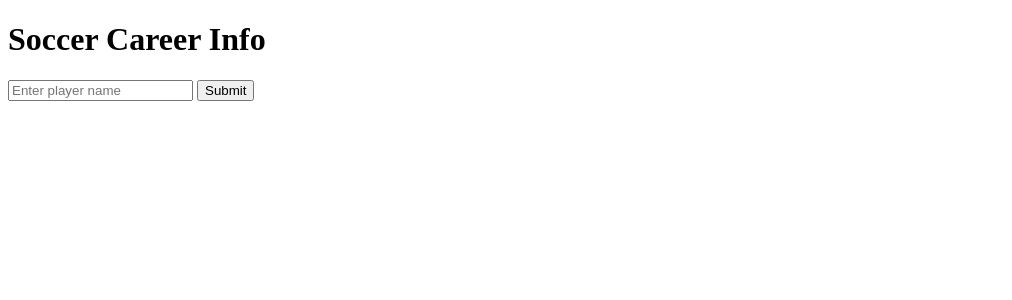
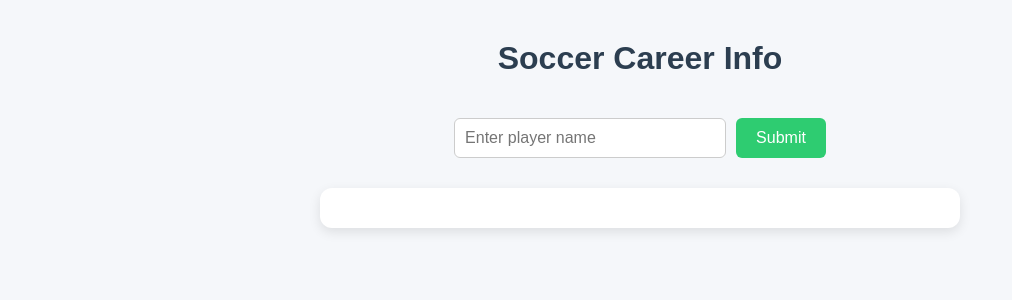
Before and after one commit to akhilbhat-prog/projectFootball, a Flask app: page / in a window 1280 px wide. Shown: the top 300 px of the page, without its empty margins (0-1012 px from the left). Run offline with Flask 3, Linux system fonts and the light colour scheme.

Commit message:
Updated code with better styling.

```diff
--- a/football_agent.py
+++ b/football_agent.py
@@ -21,6 +21,7 @@ class PlayerSummary(BaseModel):
     stats: Dict[str, int] = Field(
         description="Overall stats like games, goals and assists"
     )
+    image_url: str = Field(description="A URL to an image of the player")
 
 
 output_parser = PydanticOutputParser(pydantic_object=PlayerSummary)
@@ -53,7 +54,7 @@ extract a structured summary of their career in this format:
 
 {format_instructions}
 
-Only output valid JSON. Do not explain."""
+Only output valid JSON. Do not explain. Include a link to a good photo of the player as 'image_url'."""
 
 react_prompt = hub.pull("hwchase17/react")
 
--- a/templates/index.html
+++ b/templates/index.html
@@ -4,12 +4,90 @@
   <meta charset="UTF-8">
   <title>Soccer Player Agent</title>
   <style>
+    body {
+      font-family: Arial, sans-serif;
+      background: #f5f7fa;
+      color: #333;
+      margin: 0;
+      padding: 0;
+      display: flex;
+      flex-direction: column;
+      align-items: center;
+    }
+
+    h1 {
+      margin-top: 40px;
+      color: #2c3e50;
+    }
+
+    form {
+      margin-top: 20px;
+      display: flex;
+      gap: 10px;
+    }
+
+    input[type="text"] {
+      padding: 10px;
+      font-size: 16px;
+      border-radius: 6px;
+      border: 1px solid #ccc;
+      width: 250px;
+    }
+
+    button {
+      padding: 10px 20px;
+      background-color: #2ecc71;
+      color: white;
+      font-size: 16px;
+      border: none;
+      border-radius: 6px;
+      cursor: pointer;
+      transition: background 0.3s ease;
+    }
+
+    button:hover {
+      background-color: #27ae60;
+    }
+
+    #output {
+      margin-top: 30px;
+      padding: 20px;
+      background: white;
+      box-shadow: 0 4px 12px rgba(0, 0, 0, 0.1);
+      border-radius: 12px;
+      max-width: 600px;
+      width: 90%;
+      text-align: center;
+    }
+
     .circle-pic {
       width: 150px;
       height: 150px;
       border-radius: 50%;
       object-fit: cover;
-      box-shadow: 0 0 10px rgba(0,0,0,0.2);
+      box-shadow: 0 0 10px rgba(0,0,0,0.15);
+      margin-bottom: 15px;
+    }
+
+    h2, h3 {
+      color: #34495e;
+      margin-bottom: 10px;
+    }
+
+    ul {
+      list-style: none;
+      padding: 0;
+      text-align: left;
+      margin-bottom: 20px;
+    }
+
+    li {
+      padding: 5px 0;
+      border-bottom: 1px solid #eee;
+    }
+
+    p {
+      margin: 10px 0 20px;
     }
   </style>
 </head>
@@ -20,7 +98,7 @@
     <button type="submit">Submit</button>
   </form>
 
-  <div id="output" style="margin-top: 20px;"></div>
+  <div id="output"></div>
 
   <script>
     const form = document.getElementById("player-form");
@@ -38,15 +116,31 @@
       if (data.error) {
         outputDiv.innerHTML = `<p style="color: red;">${data.error}</p>`;
       } else {
+        const imageUrl = data.image_url && data.image_url.trim() !== ""
+          ? data.image_url
+          : "https://via.placeholder.com/150?text=No+Image";
+
+        const summary = data.summary || "No summary available.";
+        const clubs = Array.isArray(data.clubs) && data.clubs.length
+          ? data.clubs.map(c => `<li>${c}</li>`).join("")
+          : "<li>No clubs available.</li>";
+        const achievements = Array.isArray(data.achievements) && data.achievements.length
+          ? data.achievements.map(a => `<li>${a}</li>`).join("")
+          : "<li>No achievements available.</li>";
+        const stats = data.stats && Object.keys(data.stats).length
+          ? Object.entries(data.stats).map(([k, v]) => `<li>${k}: ${v}</li>`).join("")
+          : "<li>No stats available.</li>";
+
         outputDiv.innerHTML = `
           <h2>Summary</h2>
-          <p>${data.summary}</p>
+          <img src="${imageUrl}" alt="${formData.get("player")}" class="circle-pic" />
+          <p>${summary}</p>
           <h3>Clubs</h3>
-          <ul>${data.clubs.map(c => `<li>${c}</li>`).join("")}</ul>
+          <ul>${clubs}</ul>
           <h3>Achievements</h3>
-          <ul>${data.achievements.map(a => `<li>${a}</li>`).join("")}</ul>
+          <ul>${achievements}</ul>
           <h3>Stats</h3>
-          <ul>${Object.entries(data.stats).map(([k, v]) => `<li>${k}: ${v}</li>`).join("")}</ul>
+          <ul>${stats}</ul>
         `;
       }
     });
```
Also changed, not shown: app.py (line endings or trailing spaces).
